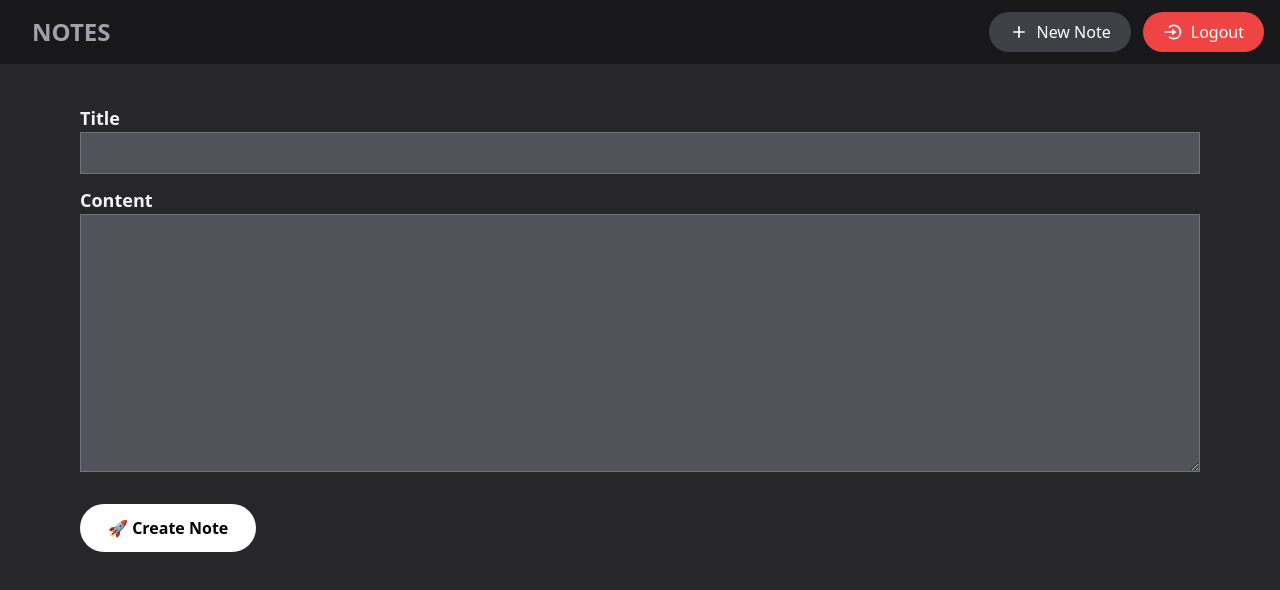
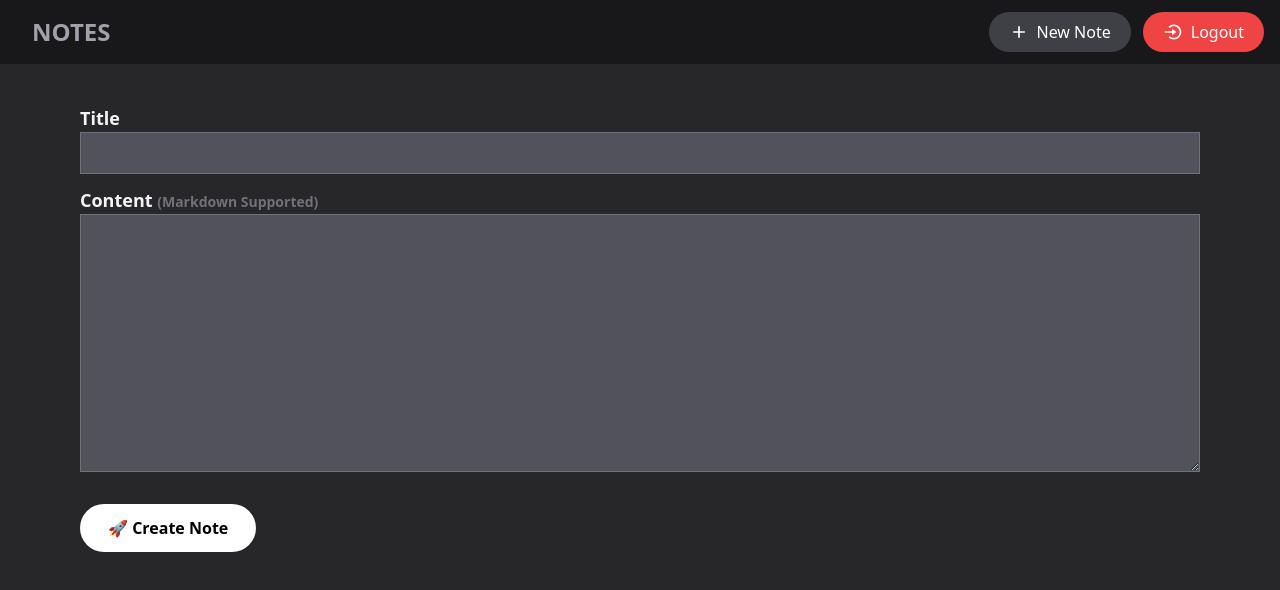
Before and after one commit to shahriyardx/notes, a Next.js app: page /create in a window 1280 px wide. Shown: the top 590 px of the page. Built offline with nearby package versions, Linux system fonts and the light colour scheme; no server answers; sample sign-in values are in the browser's storage.

Commit message:
Added info

```diff
--- a/pages/create.js
+++ b/pages/create.js
@@ -48,7 +48,12 @@
           </div>
 
           <div className="flex flex-col">
-            <label htmlFor="content">Content</label>
+            <label htmlFor="content">
+              Content{" "}
+              <span className="text-sm text-zinc-500">
+                (Markdown Supported)
+              </span>
+            </label>
             <textarea
               id="content"
               rows="10"
```
